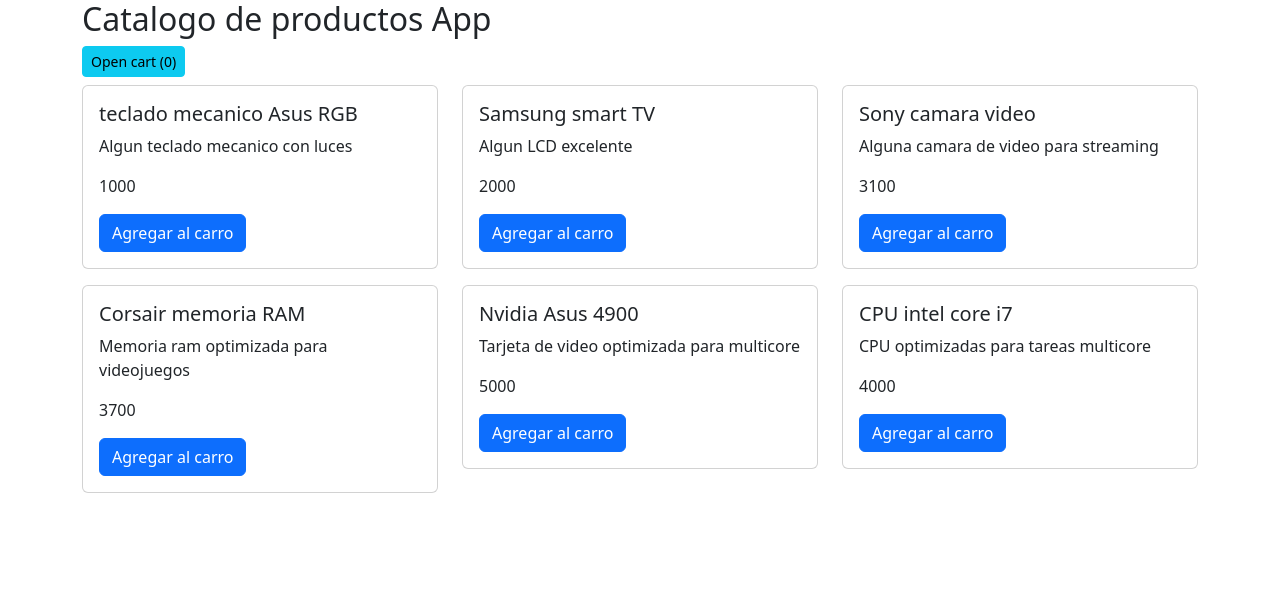
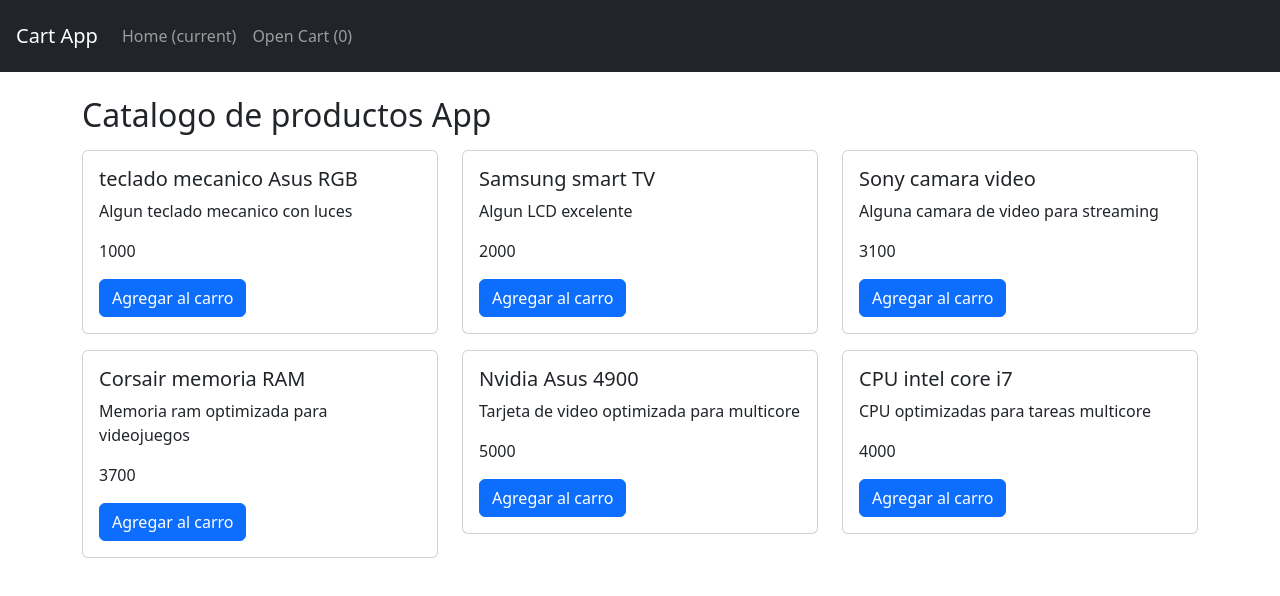
Before and after one commit to jmgv87191/ng_carrito_compras, an Angular app: page / in a window 1280 px wide. Shown: the top 596 px of the page. Built offline with nearby package versions, Linux system fonts and the light colour scheme.

Commit message:
carrCompras

```diff
--- a/src/app/app.component.html
+++ b/src/app/app.component.html
@@ -1,4 +1,3 @@
-<div class="container">
     <app-cart-app></app-cart-app>
-</div>
+
 <router-outlet></router-outlet>
--- a/src/app/components/cart-app/cart-app.component.html
+++ b/src/app/components/cart-app/cart-app.component.html
@@ -1,6 +1,28 @@
+
+
+<nav class="navbar navbar-expand-lg navbar-dark bg-dark p-3">
+    <a class="navbar-brand" href="#">Cart App</a>
+    <button class="navbar-toggler" type="button" data-toggle="collapse" data-target="#navbarNav" aria-controls="navbarNav" aria-expanded="false" aria-label="Toggle navigation">
+        <span class="navbar-toggler-icon"></span>
+    </button>
+    <div class="collapse navbar-collapse" id="navbarNav">
+        <ul class="navbar-nav">
+            <li class="nav-item active">
+                <a class="nav-link" href="#">Home <span class="sr-only">(current)</span></a>
+            </li>
+            <li class="nav-item">
+                <a class="nav-link" (click)="openCart()" href="#"> {{ showCart? 'Close' : 'Open' }} Cart ({{ items.length }})</a>
+            </li>
+
+        </ul>
+    </div>
+</nav>
+
+<div class="container my-4">
+
+
+
 <h2>Catalogo de productos App</h2>
-
-<button class="btn btn-info btn-sm" (click)="openCart()"  > {{ showCart? 'Close' : 'Open' }} cart ({{ items.length }}) </button>
 
 <div class="row">
         <div [className]="showCart ? 'col-9' : 'col'  " >
@@ -25,3 +47,4 @@
         }
 
     </div>
+</div>
```
